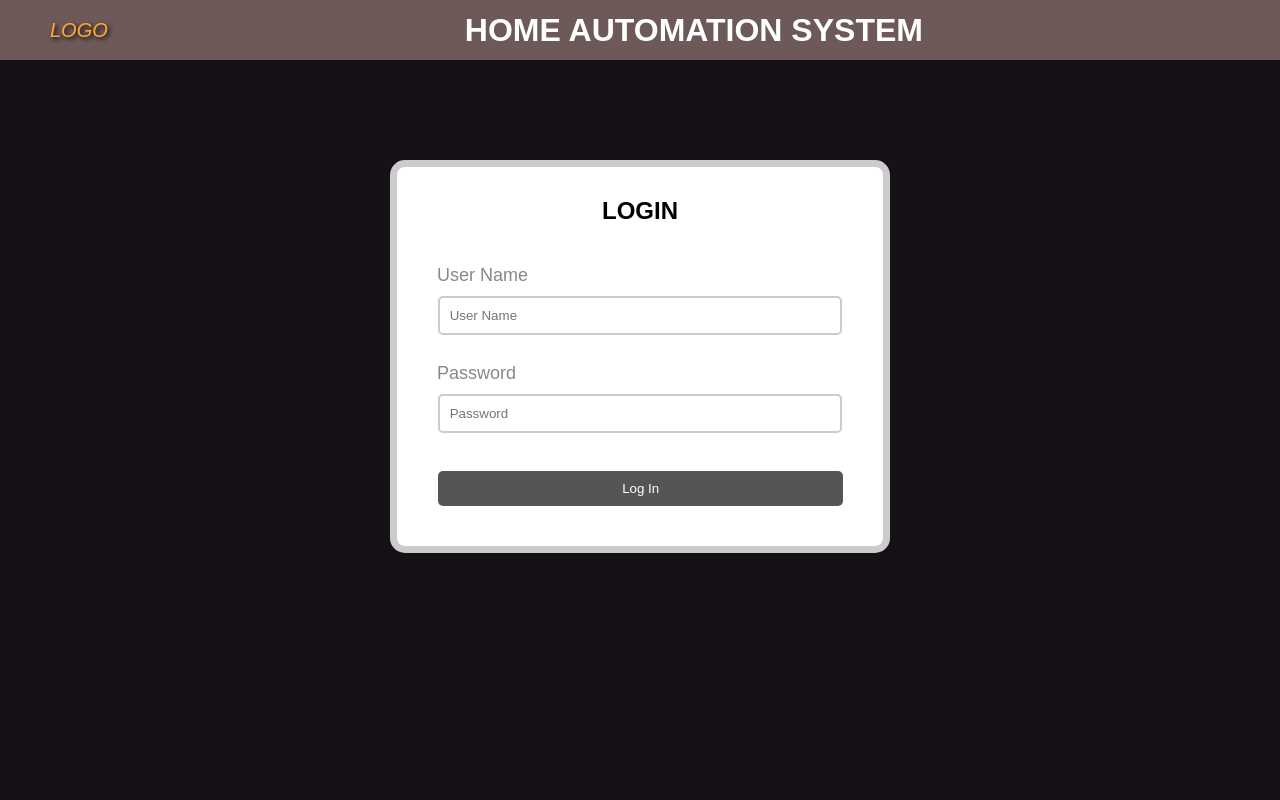
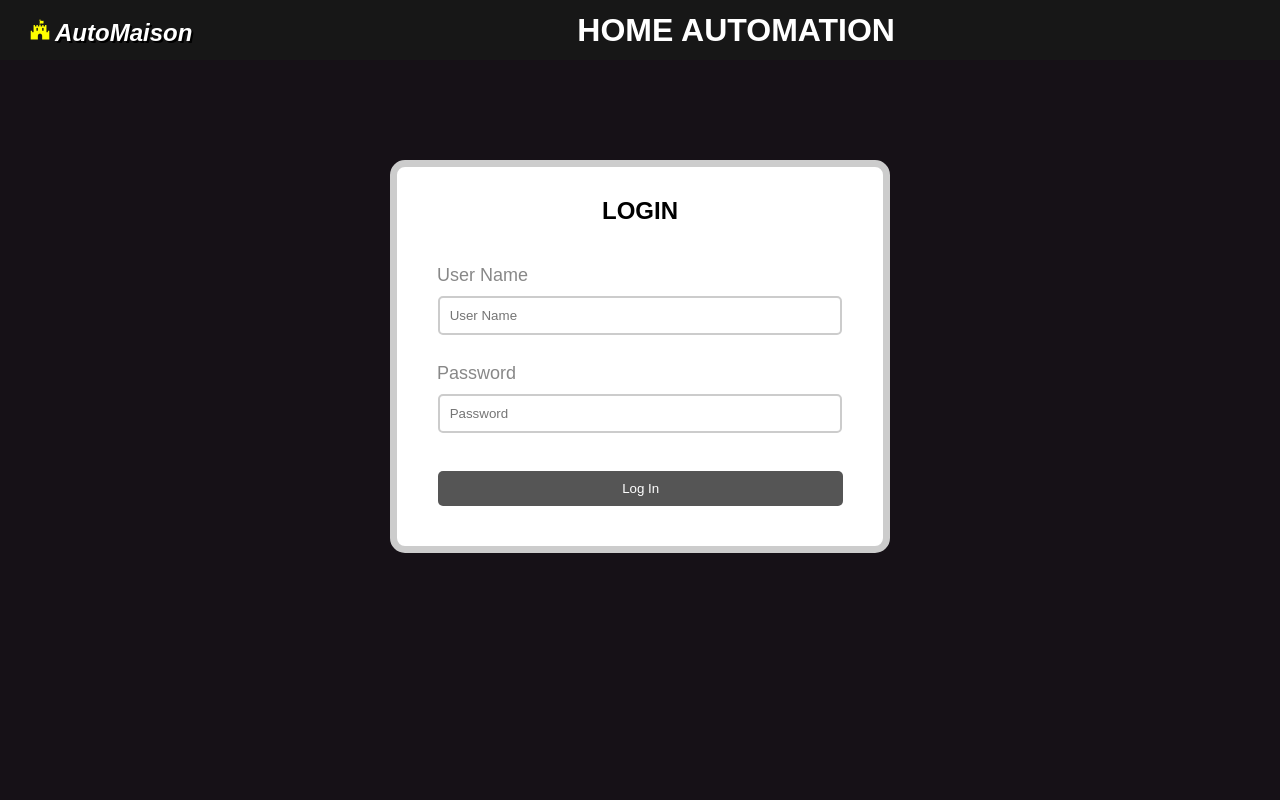
Before and after one commit to MiqeWazowhiskey/Web_Project_Home_Automation, a PHP site: page /login.php in a window 1280 px wide. Run offline with PHP 8.4, Linux system fonts and the light colour scheme; some libraries are stand-ins or nearby versions.

Commit message:
login logo changed
logo icon added

```diff
--- a/login.php
+++ b/login.php
@@ -2,12 +2,17 @@
 <html>
 <head>
   <link rel="stylesheet"  href="styleLogin.css">
+  <script src="https://kit.fontawesome.com/5dd92a6a44.js" crossorigin="anonymous"></script>
+
 </head>
 <body>
 
   <div id="head">
-    <p class="logo">LOGO</p>
-    <h1>HOME AUTOMATION SYSTEM</h1>
+  <div class="logoClass">
+            <i class="fa-brands fa-fort-awesome"></i>
+            <h2 class="logo">AutoMaison</h2>
+        </div>
+    <h1>HOME AUTOMATION </h1>
    </div>
 
      <form class="form" action="login.php" method="post">
--- a/styleLogin.css
+++ b/styleLogin.css
@@ -1,3 +1,9 @@
+*,
+*::before,
+*::after {
+    box-sizing: border-box;
+}
+
 * {
     font-family: sans-serif;
     box-sizing: border-box;
@@ -15,21 +21,34 @@ body {
 
 #head {
     display: flex;
-    flex-direction: row;
-    width: 100vw;
-    background-color: #6e5959;
+    top: 0;
+    width: 100%;
     height: 60px;
-    margin-top: 0;
+    justify-content: space-between;
+    align-items: center;
+    background-color: #171717;
 }
 
 .logo {
+    color: white;
+    text-shadow: 2px 2px black;
+    font-style: italic;
+    font-weight: bolder;
+    margin-top: 45px;
+}
+
+.logoClass {
+    display: flex;
+    flex-direction: row;
+    margin-left: 30px;
+    align-items: center;
+    justify-content: center;
+    gap: 5px;
+}
+
+.fa-brands {
+    color: yellow;
     font-size: 20px;
-    margin-left: 50px;
-    margin-top: auto;
-    margin-bottom: auto;
-    color: #ffa834;
-    font-style: italic;
-    text-shadow: 2px 2px 4px #000000;
 }
 
 form {
```
